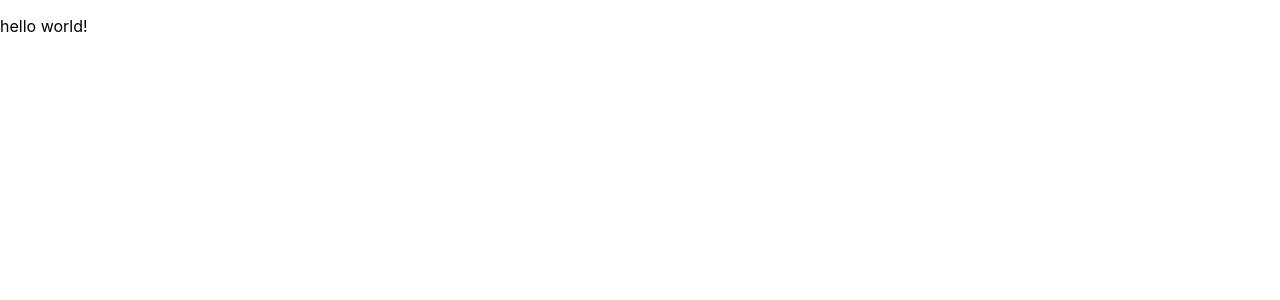
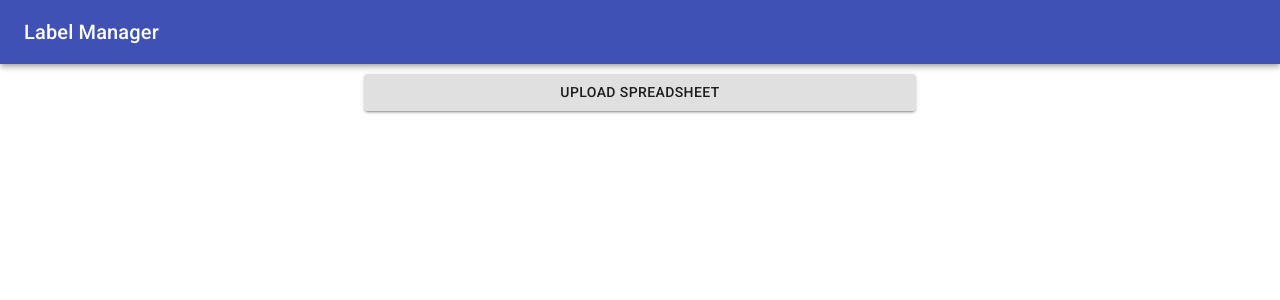
Before and after one commit to GRarer/lp, a React (Create React App) app: page / in a window 1280 px wide. Shown: the top 300 px of the page. Built offline with nearby package versions, Linux system fonts and the light colour scheme.

Commit message:
add file uploader

```diff
--- a/package.json
+++ b/package.json
@@ -7,8 +7,8 @@
     "build": "react-scripts build",
     "test": "react-scripts test",
     "eject": "react-scripts eject",
-    "check": "eslint src/*",
-    "lint": "eslint src/* --fix || exit 0"
+    "lint": "eslint src/*",
+    "fix": "eslint src/* --fix || exit 0"
   },
   "dependencies": {
     "@material-ui/core": "^4.12.1",
--- a/src/App.tsx
+++ /dev/null
@@ -1,9 +0,0 @@
-import React from 'react';
-
-function App() {
-  return (
-    <p>hello world!</p>
-  );
-}
-
-export default App;
--- a/src/index.tsx
+++ b/src/index.tsx
@@ -1,7 +1,7 @@
 import React from 'react';
 import ReactDOM from 'react-dom';
 import './index.css';
-import App from './App';
+import App from './ui/App';
 import reportWebVitals from './reportWebVitals';
 
 ReactDOM.render(
--- /dev/null
+++ b/src/ui/App.tsx
@@ -0,0 +1,18 @@
+import React from 'react';
+import { LPAppBar } from './Menu';
+import Uploader from './Uploader';
+import { Container } from '@material-ui/core';
+
+function App() {
+  return (
+    <div>
+      <LPAppBar/>
+      <Container maxWidth="sm">
+        <Uploader/>
+      </Container>
+
+    </div>
+  );
+}
+
+export default App;
--- /dev/null
+++ b/src/ui/Menu.tsx
@@ -0,0 +1,13 @@
+import {AppBar, Toolbar, Typography} from '@material-ui/core'
+
+export function LPAppBar(): JSX.Element {
+    return (
+        <AppBar position="static">
+        <Toolbar>
+          <Typography variant="h6">
+            Label Manager
+          </Typography>
+        </Toolbar>
+      </AppBar>
+    );
+}
--- /dev/null
+++ b/src/ui/Uploader.tsx
@@ -0,0 +1,38 @@
+import React from "react";
+import { Button } from '@material-ui/core';
+
+export default class Uploader extends React.Component<{}> {
+  fileInput: React.RefObject<HTMLInputElement>;
+
+  constructor(props: {}) {
+    super(props);
+    this.fileInput = React.createRef();
+  }
+  handleSubmit() {
+    const file = this.fileInput.current?.files?.[0];
+    console.log(file);
+  }
+
+  render() {
+    return (
+    <div>
+      <input
+        accept="application/vnd.openxmlformats-officedocument.spreadsheetml.sheet"
+        style={{ display: 'none' }}
+        id="raised-button-file"
+        type="file"
+        ref={this.fileInput}
+        onInput={()=>{this.handleSubmit()}}
+      />
+      <label htmlFor="raised-button-file">
+        <Button
+          variant="contained" component="span"
+          style={{width: "100%", marginTop: "10px"}}
+        >
+          Upload Spreadsheet
+        </Button>
+      </label>
+    </div>
+    );
+  }
+  }
```
Also changed, not shown: 1 other file (tests, documents, lock files or other folders).
